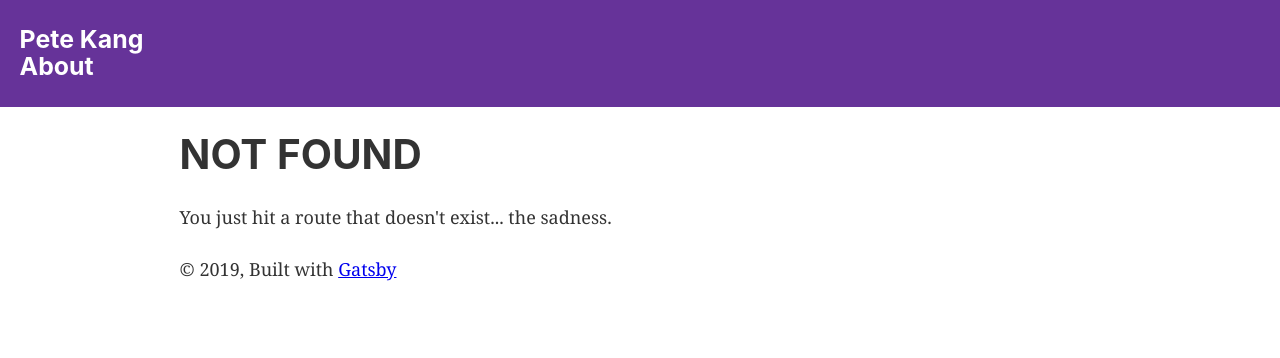
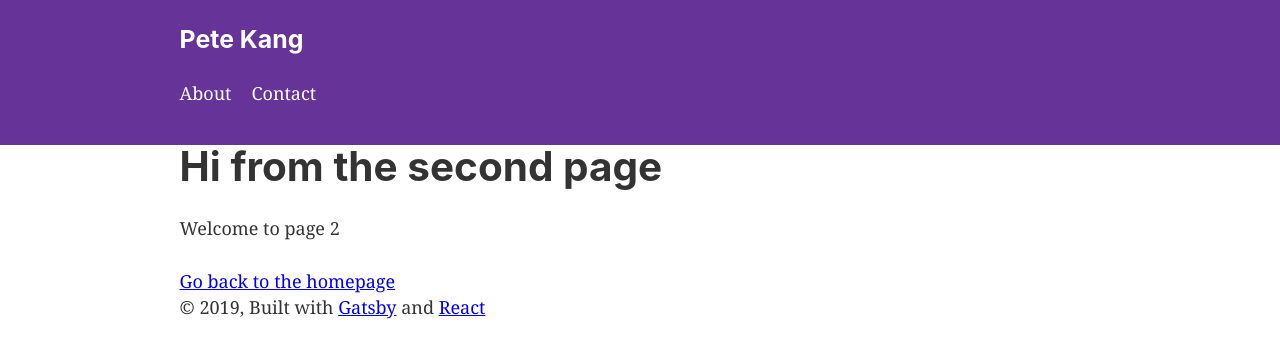
Before and after one commit to kangpeter5/mysite-gatsby, a Gatsby site: page /contact in a window 1280 px wide. Before the commit this address had no page. Built offline with nearby package versions, Linux system fonts and the light colour scheme; Gatsby itself is replaced by a stand-in of ours.

Commit message:
updated routing

```diff
--- a/src/components/header.js
+++ b/src/components/header.js
@@ -2,45 +2,43 @@ import { Link } from "gatsby"
 import PropTypes from "prop-types"
 import React from "react"
 
+const ListLink = props =>(
+  <li style={{ marginRight: 20 }}>
+    <Link to={props.to} style={{ textDecoration: `none`, color: `#fff` }}>{props.children}</Link>
+  </li>
+)
+
 const Header = ({ siteTitle }) => (
-  <header
+  <div
     style={{
       background: `rebeccapurple`,
-      marginBottom: `1.45rem`,
+      padding: `1.45rem 1.0875rem`
     }}
   >
-    <div
+    <header
       style={{
-        display: `inline-block`,
+        maxWidth: 960,
         margin: `0 auto`,
-        maxWidth: 960,
-        padding: `1.45rem 1.0875rem`,
+        padding: `0 1.0875rem`
       }}
     >
-      <h3 style={{ margin: 0 }}>
-        <Link
-          to="/"
-          style={{
-            color: `white`,
-            textDecoration: `none`,
-          }}
-        >
-          {siteTitle}
-        </Link>
-      </h3>
-      <h3 style={{ margin: 0 }}>
-        <Link
-          to="/page-2/"
-          style={{
-            color: `white`,
-            textDecoration: `none`
-          }}
-        >
-          About
-        </Link>
-      </h3>
-    </div>
-  </header>
+      <Link to="/" style={{ color: `white`, textDecoration: `none`, }} >
+        <h3>{siteTitle}</h3>
+      </Link>
+      <ul
+        style={{
+          listStyle: `none`,
+          display: `flex`,
+          flexDirection: `row`,
+          justifyContent: `spaceBetween`,
+          margin: 0
+        }}
+      >
+        <ListLink to="/about/">About</ListLink>
+        <ListLink to="/contact/">Contact</ListLink>
+      </ul>
+    </header>
+  </div>
 )
 
 Header.propTypes = {
--- a/src/components/layout.js
+++ b/src/components/layout.js
@@ -38,7 +38,7 @@ const Layout = ({ children }) => (
           <footer>
             © {new Date().getFullYear()}, Built with
             {` `}
-            <a href="https://www.gatsbyjs.org">Gatsby</a>
+            <a href="https://www.gatsbyjs.org" target="_blank" rel="noopener noreferrer">Gatsby</a> and <a href="https://reactjs.org/" target="_blank" rel="noopener noreferrer">React</a>
           </footer>
         </div>
       </>
--- a/src/pages/page-2.js
+++ b/src/pages/contact.js
@@ -4,13 +4,13 @@ import { Link } from "gatsby"
 import Layout from "../components/layout"
 import SEO from "../components/seo"
 
-const SecondPage = () => (
+const ContactPage = () => (
   <Layout>
-    <SEO title="Page two" />
+    <SEO title="Contact" />
     <h1>Hi from the second page</h1>
     <p>Welcome to page 2</p>
     <Link to="/">Go back to the homepage</Link>
   </Layout>
 )
 
-export default SecondPage
+export default ContactPage
--- a/src/pages/index.js
+++ b/src/pages/index.js
@@ -9,12 +9,11 @@ const IndexPage = () => (
   <Layout>
     <SEO title="Home" keywords={[`gatsby`, `application`, `react`]} />
     <h1>Hi people</h1>
-    <p>Welcome to your new Gatsby site.</p>
     <p>Now go build something great.</p>
     <div style={{ maxWidth: `300px`, marginBottom: `1.45rem` }}>
       <Image />
     </div>
-    <Link to="/page-2/">Go to page 2</Link>
+    <Link to="/contact/">Contact Me</Link>
   </Layout>
 )
 
```
